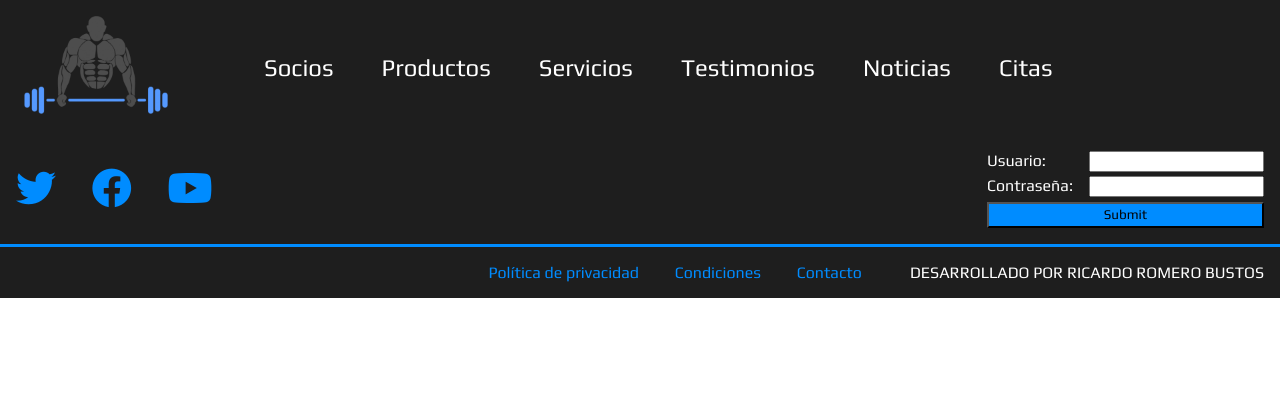
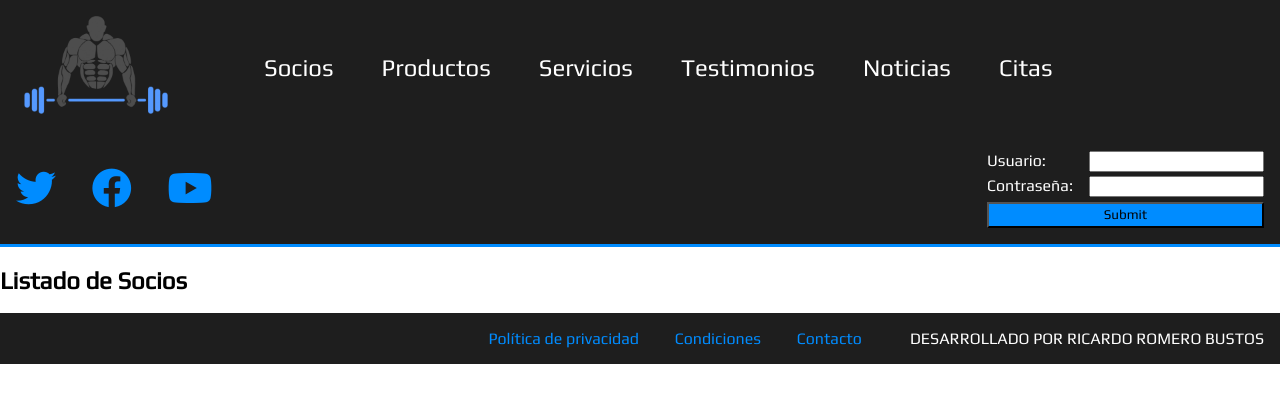
Before and after one commit to z1ku/club-deportivo, a PHP site: page /php/socios.php in a window 1280 px wide. Shown: the top 403 px of the page. Run offline with PHP 8.4, Linux system fonts and the light colour scheme.

Commit message:
Update socios.php

```diff
--- a/php/socios.php
+++ b/php/socios.php
@@ -42,7 +42,9 @@
         </div>
     </header>
     <main>
-
+        <section class="seccionSocios">
+            <h1>Listado de Socios</h1>
+        </section>
     </main>
     <footer>
         <div>
```
